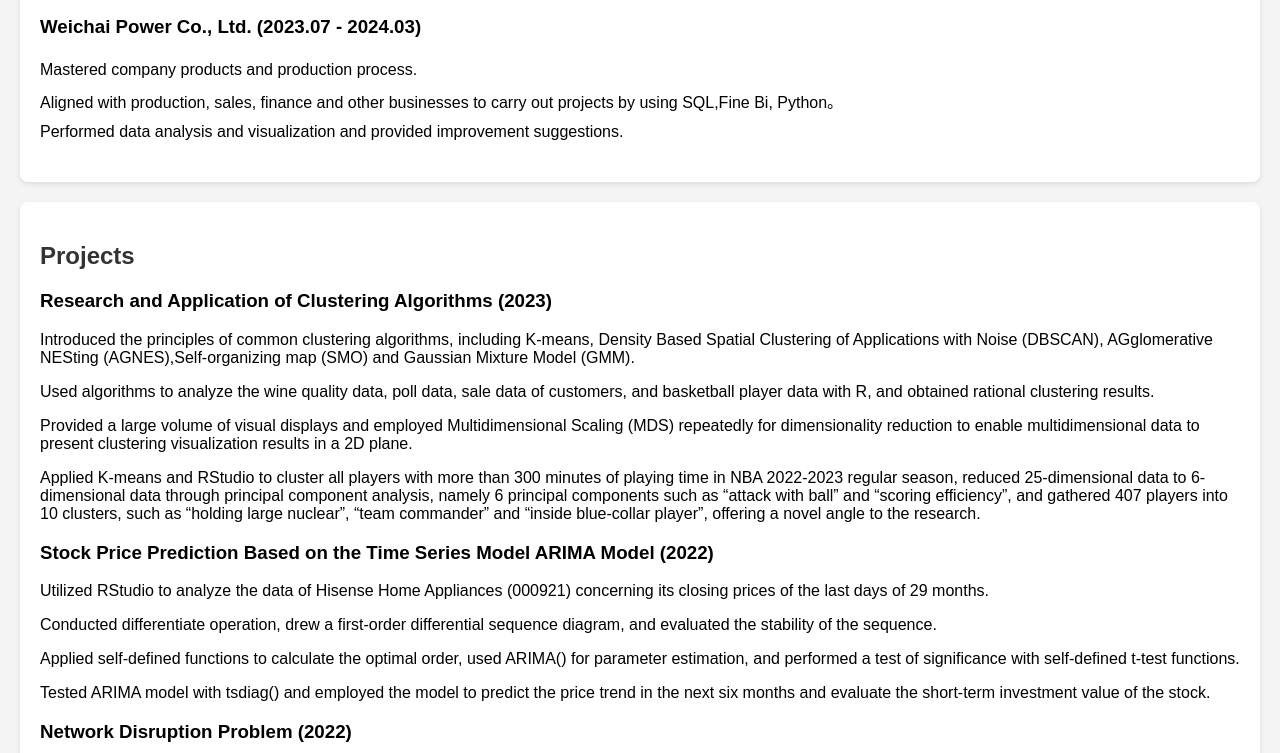
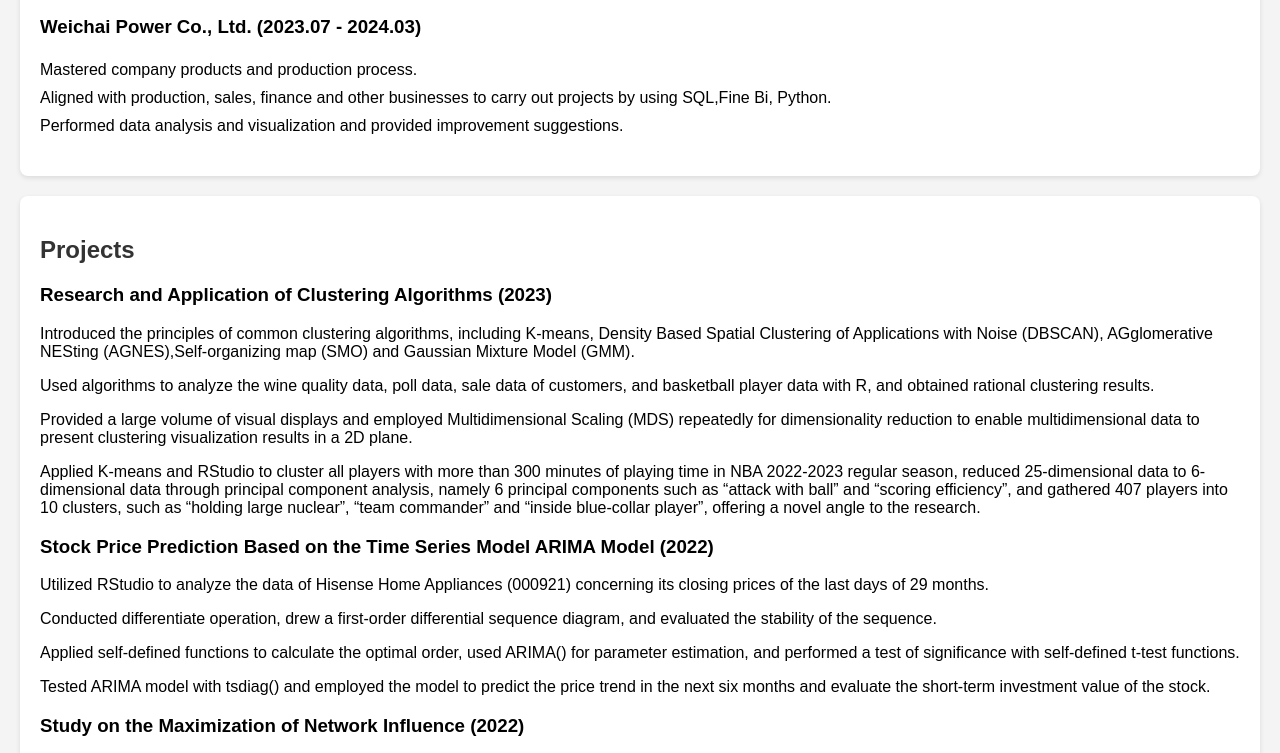
Before and after one commit to DavidWuinChina/DavidWuinChina.github.io, a plain HTML site: page index.html in a window 1280 px wide. Shown: the part 1042-1795 px from the top of the page. Drawn offline with Linux system fonts and the light colour scheme.

Commit message:
Update index.html

```diff
--- a/index.html
+++ b/index.html
@@ -89,7 +89,7 @@
     <h3>Weichai Power Co., Ltd. (2023.07 - 2024.03)</h3>
     <ul>
         <li>Mastered company products and production process.</li>
-        <li>Aligned with production, sales, finance and other businesses to carry out projects by using SQL,Fine Bi, Python。</li>
+        <li>Aligned with production, sales, finance and other businesses to carry out projects by using SQL,Fine Bi, Python.</li>
         <li>Performed data analysis and visualization and provided improvement suggestions.</li>
     </ul>
 </section>
@@ -108,9 +108,9 @@
     <p>Applied self-defined functions to calculate the optimal order, used ARIMA() for parameter estimation, and performed a test of significance with self-defined t-test functions.</p >
     <p>Tested ARIMA model with tsdiag() and employed the model to predict the price trend in the next six months and evaluate the short-term investment value of the stock.</p >
 
-    <h3>Network Disruption Problem (2022)</h3>
+    <h3>Study on the Maximization of Network Influence (2022)</h3>
     <p>Studied network collapse strategies by identifying key nodes and edges in various network structures, with applications in disintegrating harmful networks such as terrorist networks and disease transmission networks.</p >
-    <p>Used JAVA and MyEclipse and applied the information diffusion model and greedy-choice strategy to build an Influence Diffusion Model, write programs, implement the reading of txt data files, activate nodes, calculate the influence, and export functions</p >
+    <p>Used JAVA and MyEclipse and applied the information diffusion model and greedy-choice strategy to build an Influence Diffusion Model, write programs, implement the reading of txt data files, activate nodes, calculate the influence, and export functions.</p >
 
 </section>
 
```
